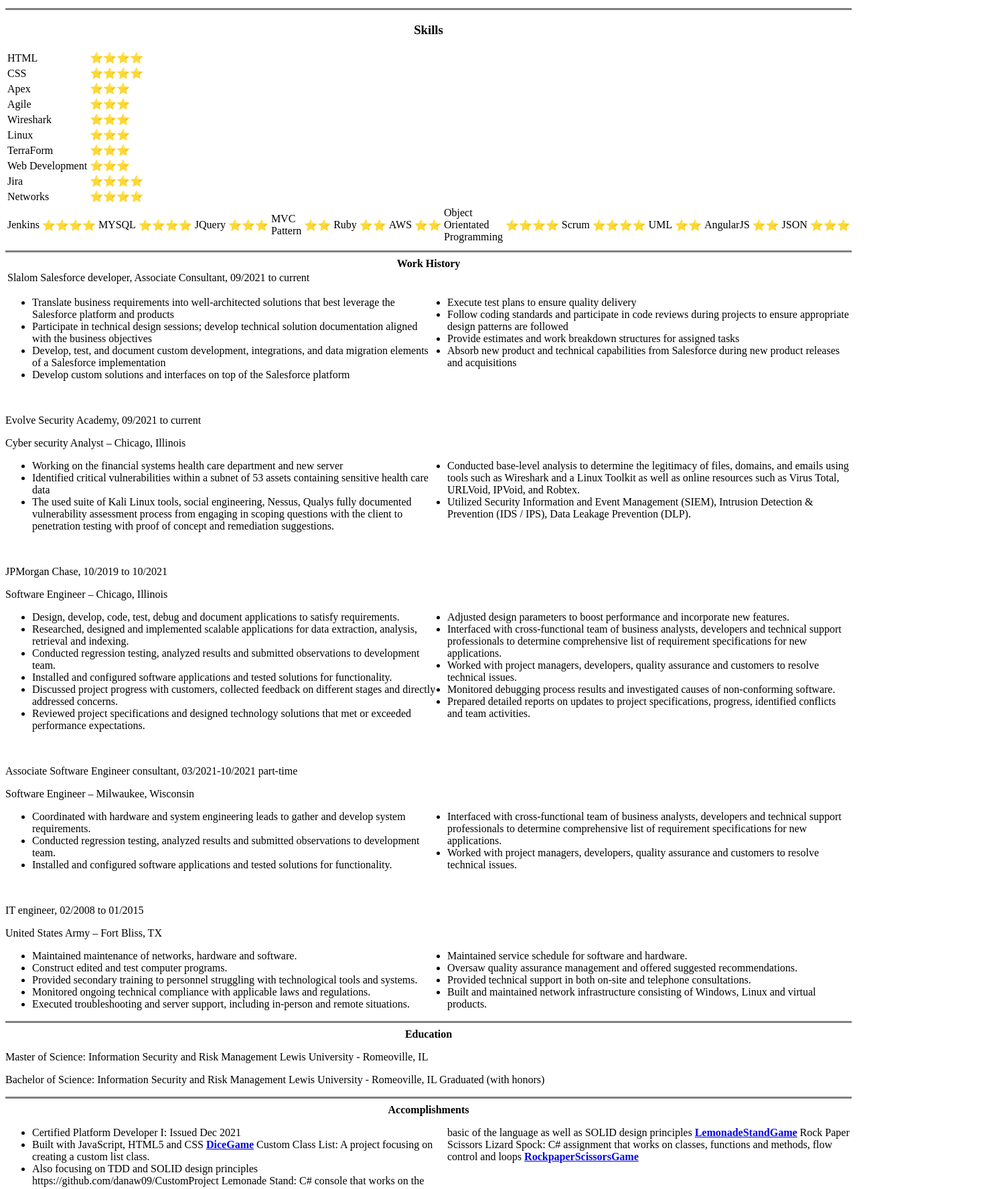
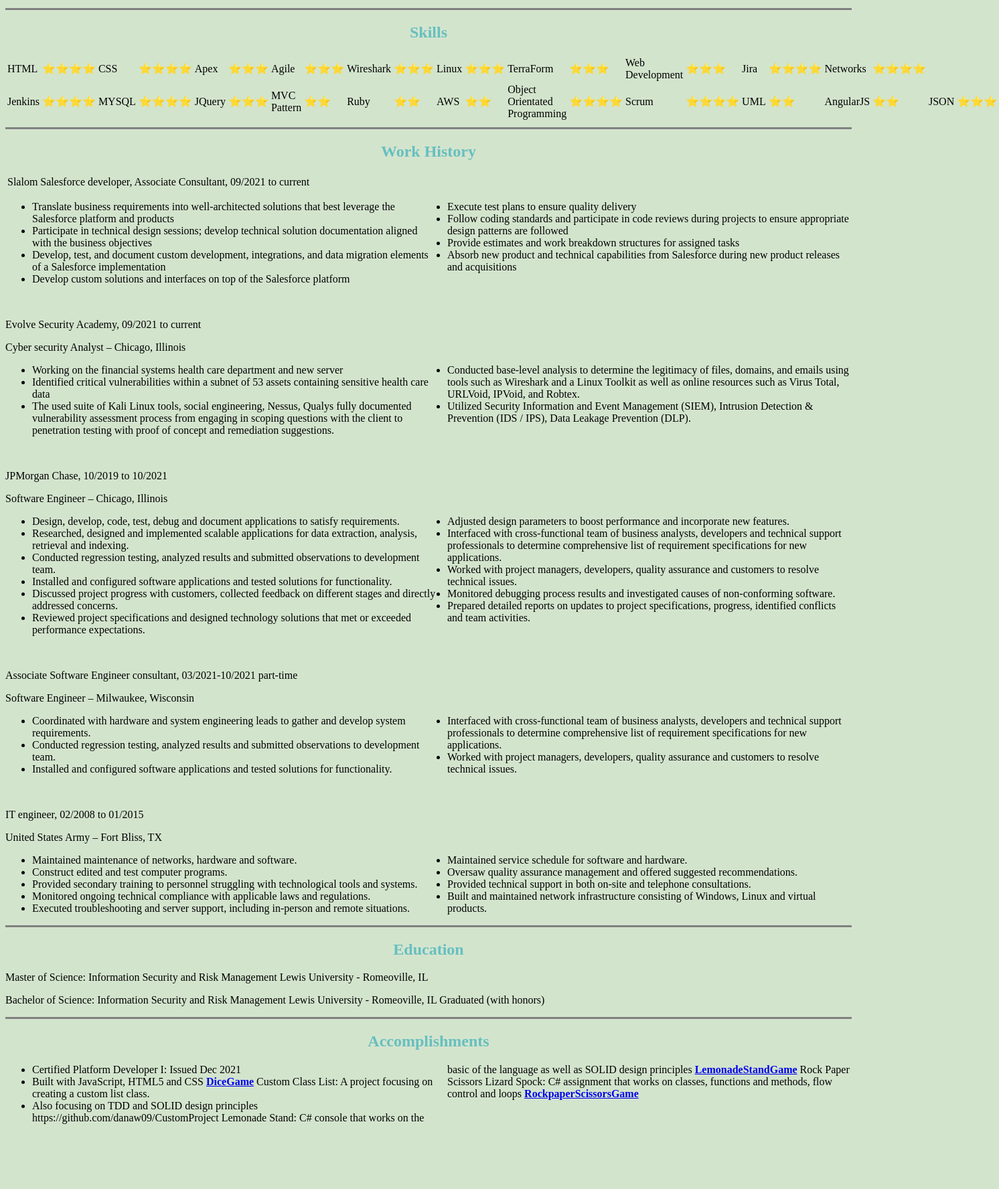
Before and after one commit to danaw09/cv, a plain HTML site: page index.html in a window 1280 px wide. Shown: the part 440-2216 px from the top of the page at 67% size, 1492 px wide, since content can reach past the window. After the commit the page ends 2135 px from the top, so only its background shows below. Drawn offline with Linux system fonts and the light colour scheme.

Commit message:
added css files

```diff
--- /dev/null
+++ b/CSS/styles.css
@@ -0,0 +1,23 @@
+
+  body{
+    background-color: #D3E4CD;
+  }
+  ul {
+    columns: 2;
+    -webkit-columns: 2;
+    -moz-columns: 2;
+  }
+  h1 {
+    color:Black ;
+  }
+  h2 {
+    color:#66bfbf ;
+  }
+     {
+   padding-top: 12px;
+   padding-bottom: 12px;
+   text-align: left;
+   background-color: blue;
+   color: black;
+
+}
--- a/Contact me.html
+++ b/Contact me.html
@@ -4,6 +4,7 @@
   <meta charset="utf-8">
   <title>Contact me</title>
   <h1>My Contact Details</h1>
+  <link rel="stylesheet" href="css/styles.css">
   <p>dana.wilkerson@outlook.com</p>
   <p>danawilkerson@lewisu.edu</p>
   <p><a href="https://www.linkedin.com/in/dana-wilkerson-81b132b3/">LinkedIn</a></p>
--- a/index.html
+++ b/index.html
@@ -4,10 +4,8 @@
 <head>
   <meta charset="utf-8">
   <title>Dana's Personal Site</title>
-
-</head>
-
-<body>
+<link rel="stylesheet" href="css/styles.css">
+<body >
   <table cellspacing=20>
     <tr>
       <td>
@@ -26,56 +24,30 @@
   <p>Software Developer skilled on Salesforce platform,
     communication and presentations. Experienced in full project life cycle from design to implementation to integration.</p>
   <hr size="3" noshade>
-  <style>
-    ul {
-      columns: 2;
-      -webkit-columns: 2;
-      -moz-columns: 2;
-    }
-  </style>
 
-    <center>  <h3>Skills</h3></center>
+    <center>  <h2>Skills</h2></center>
     <table>
       <tr>
           <td>HTML</td>
           <td>⭐⭐⭐⭐</td>
-  </tr>
-      <tr>
             <td>CSS</td>
             <td>⭐⭐⭐⭐</td>
-        </tr>
-          <tr>
             <td>Apex</td>
             <td>⭐⭐⭐ </td>
-          </tr>
             <td>Agile</td>
             <td>⭐⭐⭐</td>
-          <tr>
             <td>Wireshark</td>
             <td>⭐⭐⭐ </td>
-      </tr>
-      <tr>
             <td>Linux</td>
             <td>⭐⭐⭐ </td>
-        </tr>
-        <tr>
             <td>TerraForm</td>
             <td>⭐⭐⭐ </td>
-        </tr>
-        <tr>
             <td>Web Development</td>
             <td>⭐⭐⭐ </td>
-        </tr>
-        <tr>
             <td>Jira</td>
             <td>⭐⭐⭐⭐ </td>
-        </tr>
             <td>Networks</td>
             <td>⭐⭐⭐⭐ </td>
-
-
-</table>
-<table>
   <tr>
       <td>Jenkins</td>
       <td>⭐⭐⭐⭐ </td>
@@ -105,7 +77,7 @@
 
 
   <hr size="3" noshade>
-  <center><b> Work History</b> </center>
+  <center><h2><b> Work History</b></h2> </center>
   <table>
     <tr>
       <td>Slalom </td>
@@ -177,11 +149,11 @@
 
   </ul>
   <hr size="3" noshade>
-  <center> <b> Education </b> </center>
+  <center><h2> <b> Education </b></h2> </center>
   <p> Master of Science: Information Security and Risk Management Lewis University - Romeoville, IL</p>
   <p>Bachelor of Science: Information Security and Risk Management Lewis University - Romeoville, IL Graduated (with honors)</p>
   <hr size="3" noshade>
-  <center><b> Accomplishments</b> </center>
+  <center><h2><b> Accomplishments</b></h2> </center>
   <ul>
     <li>Certified Platform Developer I: Issued Dec 2021 </li>
     <li> Built with JavaScript, HTML5 and CSS <Strong> <a href="https://github.com/danaw09/diceGame">DiceGame</a></Strong> Custom Class List: A project focusing on creating a custom list class. </li>
```
Lines whose indentation alone changed are shown as unchanged.
